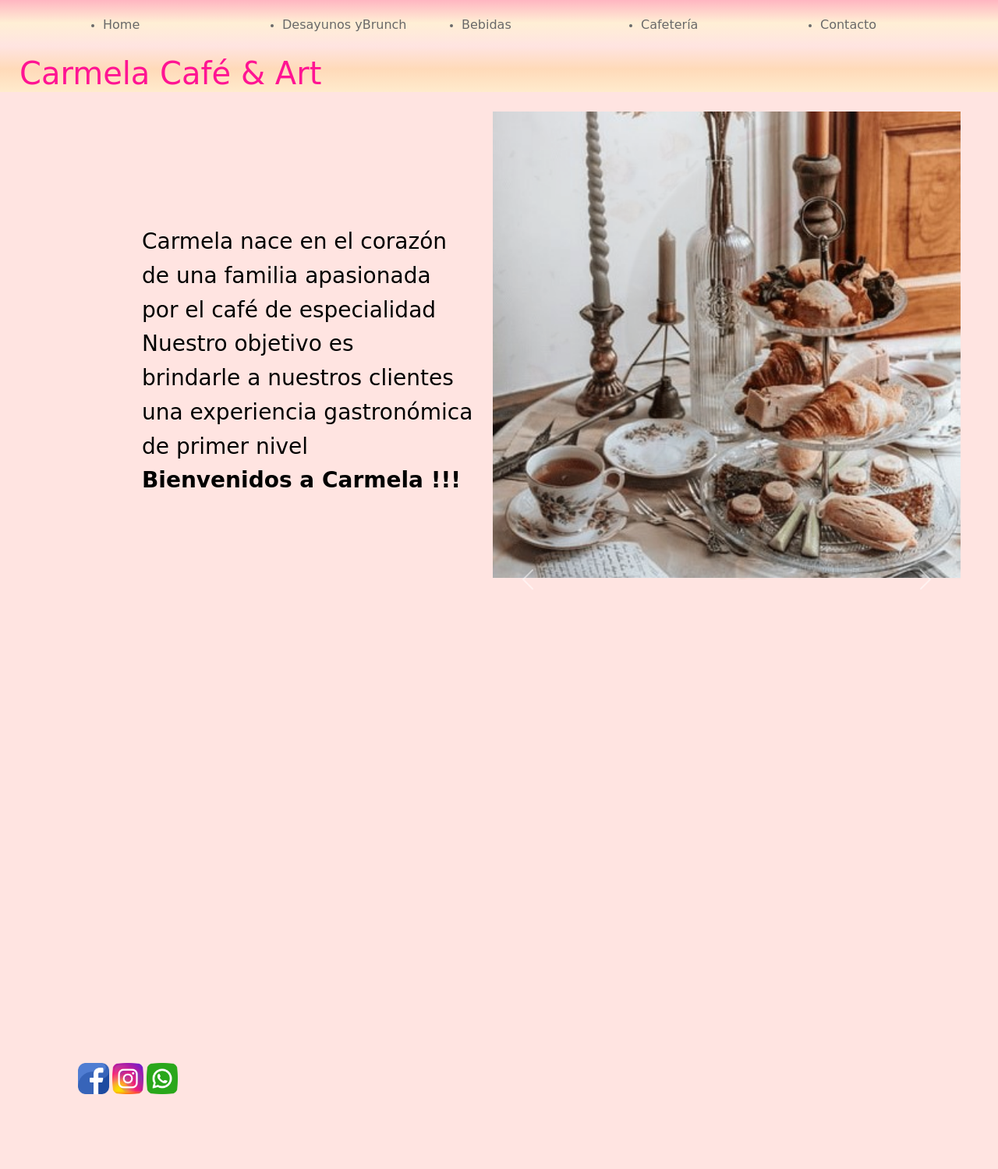
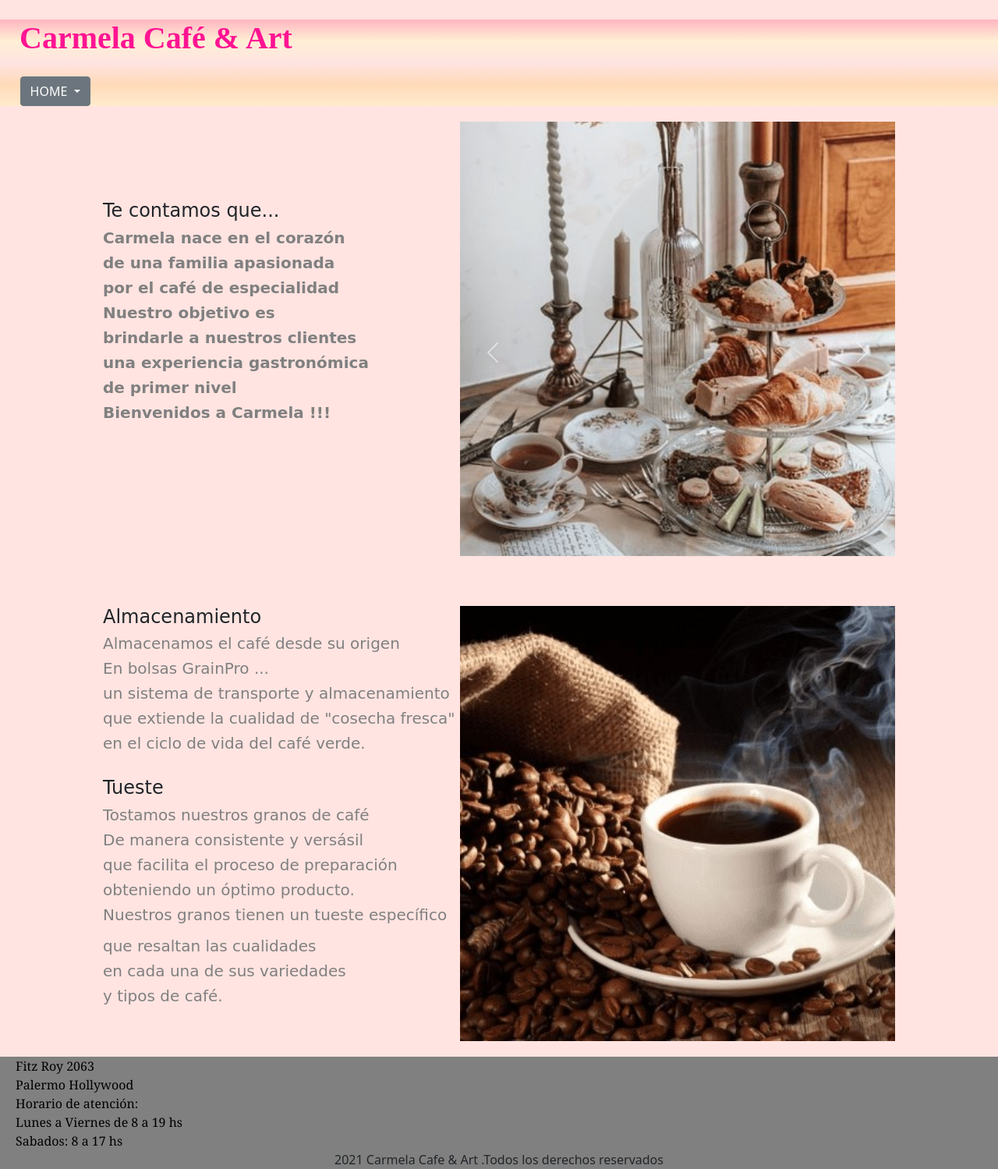
Before and after one commit to veritocarri/micafeteria, a website: page index.html in a window 1280 px wide. Shown: the whole page at 78% size. Before the commit the page ends 1403 px from the top, so only its background shows below. Drawn offline with nearby package versions, Linux system fonts and the light colour scheme; a web font is replaced by a local one.

Commit message:
modificaciones en mis page

```diff
--- a/css/style.css
+++ b/css/style.css
@@ -17,7 +17,7 @@ h1:hover {
   transform: scaleY(0.5); }
 
 .titulo__tipografia {
-  font-family: 'Satisfy', cursive; }
+  font-family: 'Fleur De Leah'; }
 
 /*subtitulos/ encabezado de listas*/
 h2 {
@@ -46,6 +46,9 @@ header {
         font-family: 'Satisfy', cursive;
         font-size: medium; }
 
+.btn-group {
+  margin-left: 2%; }
+
 .menu {
   display: flex;
   flex-direction: column;
@@ -57,34 +60,63 @@ header {
 
 /*footer*/
 footer {
-  color: deeppink;
+  background-color: gray;
   position: sticky;
-  margin-left: 100px; }
+  height: 15%;
+  margin-bottom: 0rem; }
+
+.contDer p {
+  margin-bottom: 0rem; }
+
+.contInfo p {
+  margin-bottom: 0rem; }
+
+.contInfo {
+  color: black;
+  font-family: Cambria, Cochin, Georgia, Times, 'Times New Roman', serif;
+  text-align: left;
+  margin-left: 20px; }
+
+.contDer {
+  text-align: center; }
 
 /*main*/
 .container {
   display: grid;
-  grid-template-columns: 600px 600px;
-  grid-template-rows: 400px 400px 400px;
+  grid-template-columns: 50% 50%;
+  grid-template-rows: repeat(5 1fr);
   grid-template-areas: "texto imagen "
  "texto imagen "
- "texto imagen";
+ "texto imagen"
+ "granosCafe cafeHum "
+ "tuestaCafe cafeHum";
   margin: 20px; }
 
 /*texto*/
 .texto {
   display: grid;
   grid-area: texto;
-  padding-top: 150px;
-  padding-bottom: 700px;
-  margin-left: 150px; }
+  padding-top: 100px;
+  padding-bottom: 200px;
+  margin-left: 100px; }
 
 .texto {
-  font-family: 'Fleur De Leah', cursive;
-  font-size: large; }
+  font-family: 'Satisfy', cursive; }
 
-h3 {
-  color: black; }
+h5 {
+  color: grey; }
+
+.granosCafe {
+  margin-left: 100px;
+  font-family: 'Satisfy', cursive;
+  padding-top: 5%; }
+
+.tuesteCafe {
+  font-family: 'Satisfy', cursive;
+  padding-top: 5%; }
+
+.cafeHum {
+  padding-top: 5%; }
 
 /*imagen*/
 .imagen {
@@ -100,7 +132,8 @@ h3 {
   grid-template-areas: "listaBebidas imgBebida "
  "listaBebidas imgBebida "
  "listaBebidas imgBebida";
-  margin: 20px; }
+  margin: 20px;
+  margin-bottom: 5%; }
 
 .imgBebida {
   display: grid;
@@ -113,7 +146,7 @@ h3 {
   padding-top: 20px;
   padding-bottom: 600px;
   margin-left: 10px;
-  font-family: 'Fleur De Leah', cursive; }
+  font-family: 'Satisfy', cursive; }
   .listaBebidas h2 {
     color: red;
     font-family: oblique; }
@@ -121,6 +154,9 @@ h3 {
 .card-text {
   font-family: 'Satisfy', cursive;
   color: grey; }
+
+.card {
+  background-color: mistyrose; }
 
 /*desayunos*/
 .main_contBrunch {
@@ -130,7 +166,8 @@ h3 {
   grid-template-areas: "listaDesayunos imgBrunch"
  "listaDesayunos imgBrunch"
  "listaDesayunos imgBrunch";
-  margin: 20px; }
+  margin: 20px;
+  margin-bottom: 5%; }
 
 .imgBrunch {
   display: grid;
@@ -143,7 +180,7 @@ h3 {
   padding-top: 20px;
   padding-bottom: 600px;
   margin-left: 10px;
-  font-family: 'Fleur De Leah', cursive; }
+  font-family: 'Satisfy', cursive; }
 
 h2 {
   color: red;
@@ -152,21 +189,22 @@ h2 {
 /*cafeteria*/
 .main_contCafe {
   display: grid;
-  grid-template-columns: 700px 400px;
-  grid-template-rows: 200px 200px 100px;
+  grid-template-columns: 60% 40%;
+  grid-template-rows: repeat(3 1fr);
   grid-template-areas: "tablaCafe imgCafe "
  "tablaCafe imgCafe "
  "tablaCafe imgCafe";
-  margin: 20px; }
+  margin: 2%;
+  margin-bottom: 10%; }
   .main_contCafe .imgCafe {
     display: grid;
-    grid-area: imgCafe;
-    margin-left: 150px; }
+    grid-area: imgCafe; }
     .main_contCafe .imgCafe .tablaCafe {
       display: grid;
       grid-area: tablaCafe;
       margin-left: 150px;
-      color: #ff149d; }
+      color: #ff149d;
+      padding-bottom: 20%; }
 
 .variedadCafe {
   color: red;
@@ -180,7 +218,8 @@ h2 {
   grid-template-areas: "formulario imgContacto"
  "formulario imgContacto"
  "formulario imgContacto";
-  margin: 20px; }
+  margin: 20px;
+  margin-bottom: 5%; }
 
 .formulario {
   display: grid;
@@ -197,6 +236,13 @@ h2 {
 @media only screen and (max-width: 767px) and (min-width: 321px) {
   body {
     background-color: papayawhip; }
+  main {
+    grid-template-areas: "imagen imagen "
+ "texto texto";
+    margin: 10px;
+    display: grid;
+    justify-items: stretch;
+    align-items: stretch; }
   .header__contenedorMenu {
     display: flex;
     flex-direction: column;
@@ -207,11 +253,22 @@ h2 {
 /*mobile*/
 @media only screen and (max-width: 320px) {
   body {
-    background-color: plum; } }
-
-.header__contenedorMenu {
-  display: flex;
-  flex-direction: column;
-  flex-wrap: wrap;
-  justify-content: space-around;
-  align-items: stretch; }
+    background-color: pink; }
+  .container {
+    grid-template-areas: "imagen imagen"
+ "texto texto"
+ "granosCafe granosCafe"
+ "tuesteCafe tuesteCafe"
+ "footer footer";
+    width: 100%; }
+  .cafeHum {
+    display: none; }
+  .main_contCafe {
+    grid-template-areas: "imgCafe imgCafe"
+ "imgCafe imgCafe"
+ "footer footer";
+    width: 100%; }
+  .tablaCafe {
+    display: none; }
+  .variedadCafe {
+    display: none; } }
--- a/index.html
+++ b/index.html
@@ -30,31 +30,29 @@
 
   <header>
 
-
-    <div class="header__contenedor">
-      <ul class="header__contenedorMenu"></a></li>
-
-
-        <li class="header__contenedorMenuLi"><a class="header__contenedorMenuLi--item" href="./index.html">Home</a></li>
-        <li class="header__contenedorMenuLi"><a class="header__contenedorMenuLi--item"
-            href="./page/lista2.html">Desayunos yBrunch</a></li>
-        <li class="header__contenedorMenuLi"><a class="header__contenedorMenuLi--item"
-            href="./page/lista.html">Bebidas</a></li>
-        <li class="header__contenedorMenuLi"><a class="header__contenedorMenuLi--item"
-            href="./page/tabla.html">Cafetería</a></li>
-        <li class="header__contenedorMenuLi"><a class="header__contenedorMenuLi--item"
-            href="./page/form2.html">Contacto</a></li>
-
-      </ul>
+    <div>
+      <h1 class="titulo__tipografia"><strong> Carmela Café & Art </strong></h1>
     </div>
 
 
-    <div>
-      <h1 class="titulo__tipografia"> Carmela Café & Art</h1>
-    </div>
 
 
-  </header>
+
+  <div class="btn-group">
+    <button class="btn btn-secondary dropdown-toggle" type="button" id="dropdownMenuButton" data-bs-toggle="dropdown" aria-expanded="false">
+      HOME
+    </button>
+    <ul class="dropdown-menu" aria-labelledby="dropdownMenuButton">
+      <li><a class="dropdown-item" href="./page/lista.html">Bebidas</a></li>
+      <li><a class="dropdown-item" href="./page/lista2.html">Desayunos/Brunch</a></li>
+      <li><a class="dropdown-item" href="./page/tabla.html">Cafetería</a></li>
+      <li><a class="dropdown-item" href="./page/form2.html">Contacto</a></li>
+
+    </ul>
+  </div>
+
+
+   </header>
 
 
   <main class="container">
@@ -101,16 +99,52 @@
 
 
     <div class="texto">
-      <h3> Carmela nace en el corazón</h3>
-      <h3> de una familia apasionada</h3>
-      <h3> por el café de especialidad</h3>
-      <h3> Nuestro objetivo es </h3>
-      <h3> brindarle a nuestros clientes</h2>
-        <h3> una experiencia gastronómica</h2>
-          <h3> de primer nivel</h3>
-          <h3> <strong> Bienvenidos a Carmela !!!</strong> </h3>
+      <h4>Te contamos que...</h4>
+      <h5><strong>Carmela nace en el corazón</strong></h5>
+      <h5><strong>de una familia apasionada</strong></h5>
+      <h5><strong>por el café de especialidad  </strong></h5>
+      <h5><strong>Nuestro objetivo es </strong></h5>
+      <h5><strong>brindarle a nuestros clientes </strong></h5>
+      <h5><strong> una experiencia gastronómica </strong></h5>
+      <h5><strong>de primer nivel </strong></h5>
+      <h5> <strong> Bienvenidos a Carmela !!!</strong> </h5>
 
     </div>
+    <div class="granosCafe">
+      <h4>Almacenamiento</h4>
+
+      <h5>Almacenamos el café  desde su origen </h5>
+      <h5>En bolsas GrainPro ...</h5>
+      <h5>un sistema de transporte y almacenamiento</h5>
+      <h5>que extiende la  cualidad de "cosecha fresca"</h5>
+      <h5>en el ciclo de vida del café verde.</h5>
+
+
+
+
+      <div class="tuesteCafe">
+      <h4>Tueste</h4>
+
+      <h5>Tostamos nuestros granos de café</h5>
+      <h5>De manera consistente y versásil</h5>
+      <h5>que facilita el proceso de preparación</h5>
+      <h5>obteniendo un óptimo producto.</h5>
+      <h5>Nuestros granos tienen un tueste específico</p>
+      <h5>que resaltan las cualidades </h5>
+      <h5>en cada una de sus variedades</h5>
+      <h5>y tipos de café. </h5>
+
+
+    </div>
+
+    </div>
+
+
+    <div class="cafeHum">
+
+      <img src="./media/image (13) (1).jpg" class="d-block w-100" alt="...">
+    </div>
+
 
 
 
@@ -121,9 +155,19 @@
   </main>
 
   <footer>
-    <img style="height: 40px;width: 40px;" src="./media/facebook.png" alt="imagen facebook">
-    <img style="height: 40px;width: 40px;" src="./media/instagram.png" alt="imagen instagram">
-    <img style="height: 40px;width: 40px;" src="./media/whatsapp.png" alt="imagen whatsapp">
+
+   <div class="contInfo">
+     <p>Fitz Roy 2063 </p>
+     <p>Palermo Hollywood</p>
+     <p>Horario de atención:</p>
+     <p>Lunes a Viernes de 8 a 19 hs</p>
+     <p>Sabados: 8 a 17 hs</p>
+
+   </div>
+   <div class="contDer">
+    <p>2021 Carmela Cafe & Art .Todos los derechos reservados</p>
+   </div>
+
   </footer>
 
   <script src="https://cdn.jsdelivr.net/npm/bootstrap@5.1.3/dist/js/bootstrap.bundle.min.js"
```
Also changed, not shown: page/form2.html (+43 -21 lines), page/lista.html (+42 -11 lines), page/lista2.html (+37 -13 lines), page/tabla.html (+23 -0 lines), media/image (13) (1).jpg (added).
